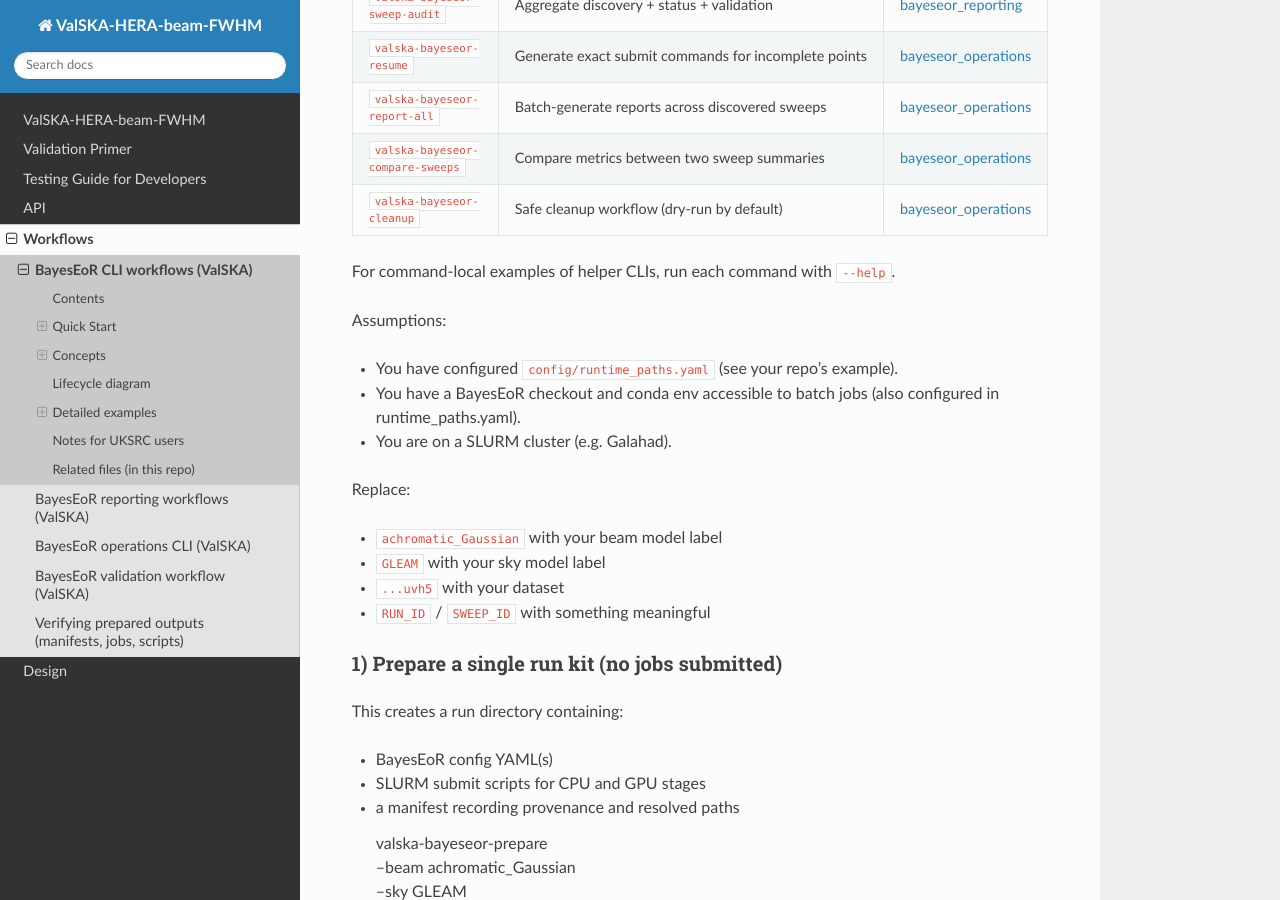
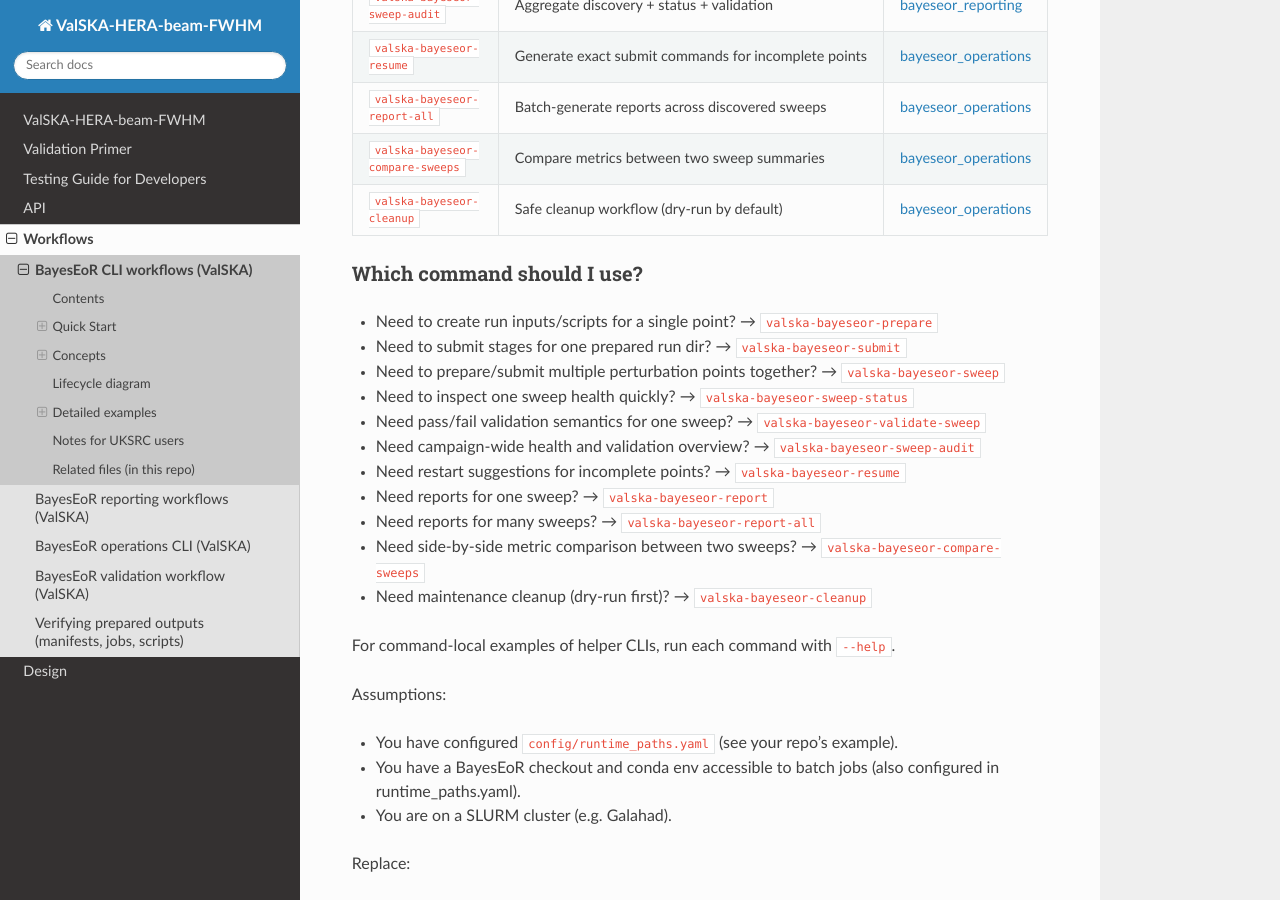
Before and after one commit to uksrc/ValSKA-HERA-beam-FWHM, a Sphinx documentation site: the page built from docs/source/workflows/bayeseor_cli_examples.md, in a window 1280 px wide and 900 px high, scrolled down 1862 px. Built offline with Sphinx 7.4.7 and the Read the Docs theme 3.1.0, drawn with Linux system fonts in a browser that asks for light colours; the version number could not be read and is left out.

Commit message:
Add BayesEoR CLI decision guide

```diff
--- a/docs/source/workflows/bayeseor_cli_examples.md
+++ b/docs/source/workflows/bayeseor_cli_examples.md
@@ -66,6 +66,20 @@ For operational commands (resume, batch report, comparison, cleanup), see:
 | `valska-bayeseor-report-all` | Batch-generate reports across discovered sweeps | [bayeseor_operations](./bayeseor_operations.md) |
 | `valska-bayeseor-compare-sweeps` | Compare metrics between two sweep summaries | [bayeseor_operations](./bayeseor_operations.md) |
 | `valska-bayeseor-cleanup` | Safe cleanup workflow (dry-run by default) | [bayeseor_operations](./bayeseor_operations.md) |
+
+### Which command should I use?
+
+- Need to create run inputs/scripts for a single point? → `valska-bayeseor-prepare`
+- Need to submit stages for one prepared run dir? → `valska-bayeseor-submit`
+- Need to prepare/submit multiple perturbation points together? → `valska-bayeseor-sweep`
+- Need to inspect one sweep health quickly? → `valska-bayeseor-sweep-status`
+- Need pass/fail validation semantics for one sweep? → `valska-bayeseor-validate-sweep`
+- Need campaign-wide health and validation overview? → `valska-bayeseor-sweep-audit`
+- Need restart suggestions for incomplete points? → `valska-bayeseor-resume`
+- Need reports for one sweep? → `valska-bayeseor-report`
+- Need reports for many sweeps? → `valska-bayeseor-report-all`
+- Need side-by-side metric comparison between two sweeps? → `valska-bayeseor-compare-sweeps`
+- Need maintenance cleanup (dry-run first)? → `valska-bayeseor-cleanup`
 
 For command-local examples of helper CLIs, run each command with `--help`.
 
```
